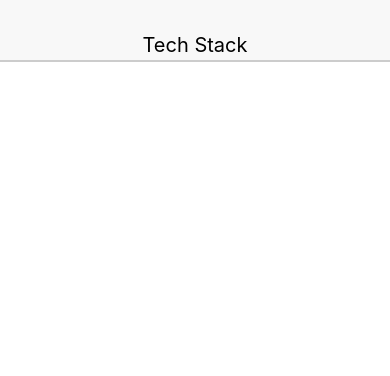
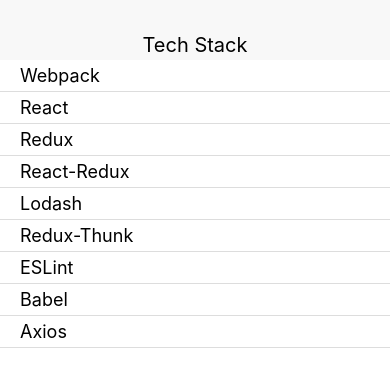
Before and after one commit to oerbas/tech_stack, a React Native app: screen / in a window 390 px wide. Shown: the top 376 px of the page. Built offline with nearby package versions, Linux system fonts and the light colour scheme.

Commit message:
added ListView and get data reducer from json file

```diff
--- /dev/null
+++ b/src/components/LibraryList.js
@@ -0,0 +1,26 @@
+import React, { Component } from 'react';
+import { FlatList } from 'react-native';
+import { connect } from 'react-redux';
+import ListItem from './ListItem';
+
+class LibraryList extends Component{
+    static renderItem(library) {
+        return <ListItem library={library} />;
+    }
+
+    render() {
+        return (
+            <FlatList
+                data={this.props.libraries}
+                renderItem={({ item }) => LibraryList.renderItem(item)}
+                keyExtractor={(library) => library.id.toString()}
+            />
+        );
+    }
+}
+
+const mapStateToProps = state => {
+    return { libraries: state.libraries };
+};
+
+export default connect(mapStateToProps)(LibraryList);
--- /dev/null
+++ b/src/components/ListItem.js
@@ -0,0 +1,23 @@
+import React, { Component } from 'react';
+import { Text } from 'react-native';
+import { CardSection } from "./common";
+
+class ListItem extends Component{
+    render() {
+        const { titleStyle } = styles;
+        return (
+            <CardSection>
+                <Text style={titleStyle}>{this.props.library.title}</Text>
+            </CardSection>
+            );
+    }
+}
+
+const styles ={
+    titleStyle: {
+        fontSize: 18,
+        paddingLeft: 15
+    }
+};
+
+export default ListItem;
--- a/src/index.js
+++ b/src/index.js
@@ -4,13 +4,15 @@
 import { createStore } from "redux";
 import reducers from './reducers';
 import { Header } from "./components/common";
+import LibraryList from './components/LibraryList';
 
 class Index extends Component {
     render() {
         return (
             <Provider store={createStore(reducers)}>
-                <View>
+                <View style={{ flex: 1 }}>
                     <Header headerText="Tech Stack"/>
+                    <LibraryList />
                 </View>
             </Provider>
         )
--- /dev/null
+++ b/src/reducers/LibraryList.json
@@ -0,0 +1,38 @@
+[
+  {"id": 0,
+    "title": "Webpack",
+    "description": "Webpack is a module bundler. It packs CommonJs/AMD modules i. e. for the browser. Allows to split your codebase into multiple bundles, which can be loaded on demand."
+  },
+  {"id": 1,
+    "title": "React",
+    "description": "React makes it painless to create interactive UIs. Design simple views for each state in your application, and React will efficiently update and render just the right components when your data changes."
+  },
+  {"id": 2,
+    "title": "Redux",
+    "description": "Redux is a predictable state container for JavaScript apps. It helps you write applications that behave consistently, run in different environments (client, server, and native), and are easy to test."
+  },
+  {"id": 3,
+    "title": "React-Redux",
+    "description": "React-Redux is the official set of bindings between the React and Redux libraries. With this library you can keep your views and data in sync."
+  },
+  {"id": 4,
+    "title": "Lodash",
+    "description": "A modern JavaScript utility library delivering modularity, performance, & extras. Lodash is released under the MIT license & supports modern environments."
+  },
+  {"id": 5,
+    "title": "Redux-Thunk",
+    "description": "Redux Thunk middleware allows you to write action creators that return a function instead of an action. The thunk can be used to delay the dispatch of an action, or to dispatch only if a certain condition is met."
+  },
+  {"id": 6,
+    "title": "ESLint",
+    "description": "ESLint is an open source JavaScript linting utility originally created by Nicholas C. Zakas in June 2013. Code linting is a type of static analysis that is frequently used to find problematic patterns or code that doesn't adhere to certain style guidelines."
+  },
+  {"id": 7,
+    "title": "Babel",
+    "description": "Babel has support for the latest version of JavaScript through syntax transformers. These plugins allow you to use new syntax, right now without waiting for browser support."
+  },
+  {"id": 8,
+    "title": "Axios",
+    "description": "Promise based HTTP client for the browser and node.js. With Axios, you can make XMLHttpRequests from the browser or Node with the full Promise Api."
+  }
+]
--- /dev/null
+++ b/src/reducers/LibraryReducer.js
@@ -0,0 +1,3 @@
+import data from './LibraryList.json';
+
+export default () => data;
--- a/src/reducers/index.js
+++ b/src/reducers/index.js
@@ -1,6 +1,7 @@
 import { combineReducers } from "redux";
+import LibraryReducer from './LibraryReducer';
 
 
 export default combineReducers({
-    libraries: () => []
+    libraries: LibraryReducer
 });
```
